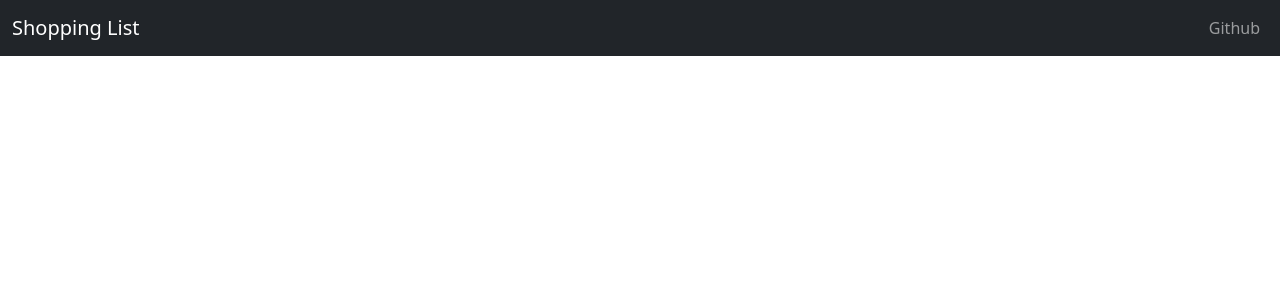
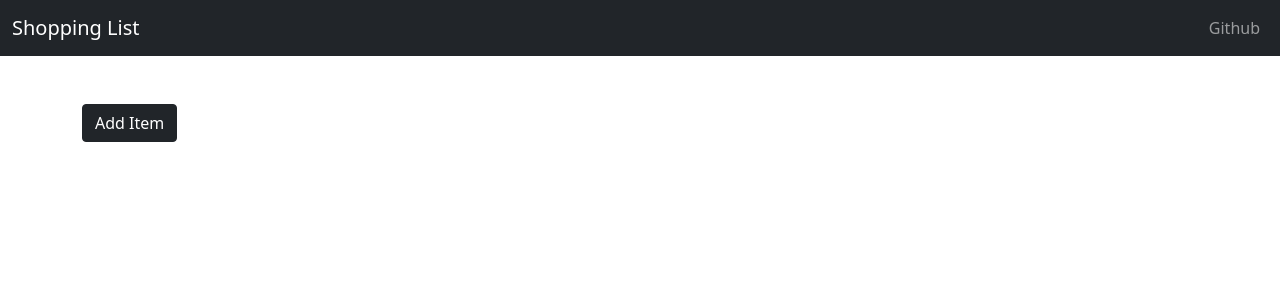
Before and after one commit to haroldojunios/MERNShoppingList, a React (Create React App) app in the folder client/: page / in a window 1280 px wide. Shown: the top 300 px of the page. Built offline with nearby package versions, Linux system fonts and the light colour scheme.

Commit message:
Create button to add content to list

```diff
--- a/client/src/App.jsx
+++ b/client/src/App.jsx
@@ -1,11 +1,13 @@
 import "bootstrap/dist/css/bootstrap.min.css";
 import "./App.css";
 import AppNavbar from "./components/AppNavbar";
+import ShoppingList from "./components/ShoppingList";
 
 function App() {
   return (
     <div className="App">
       <AppNavbar />
+      <ShoppingList />
     </div>
   );
 }
--- /dev/null
+++ b/client/src/components/ShoppingList.jsx
@@ -0,0 +1,31 @@
+import React from "react";
+import { Container, ListGroup, ListGroupItem, Button } from "reactstrap";
+import { CSSTransition, TransitionGroup } from "react-transition-group";
+import { v4 as uuid } from "uuid";
+
+function ShoppingList() {
+  const [items, setItems] = React.useState([
+    { id: uuid(), name: "Eggs" },
+    { id: uuid(), name: "Milk" },
+    { id: uuid(), name: "Steak" },
+    { id: uuid(), name: "Water" },
+  ]);
+
+  return (
+    <Container>
+      <Button
+        color="dark"
+        style={{ marginBottom: "2rem" }}
+        onClick={() => {
+          const name = prompt("Enter Item");
+          if (name) {
+            setItems([...items, { id: uuid(), name }]);
+          }
+        }}>
+        Add Item
+      </Button>
+    </Container>
+  );
+}
+
+export default ShoppingList;
```
